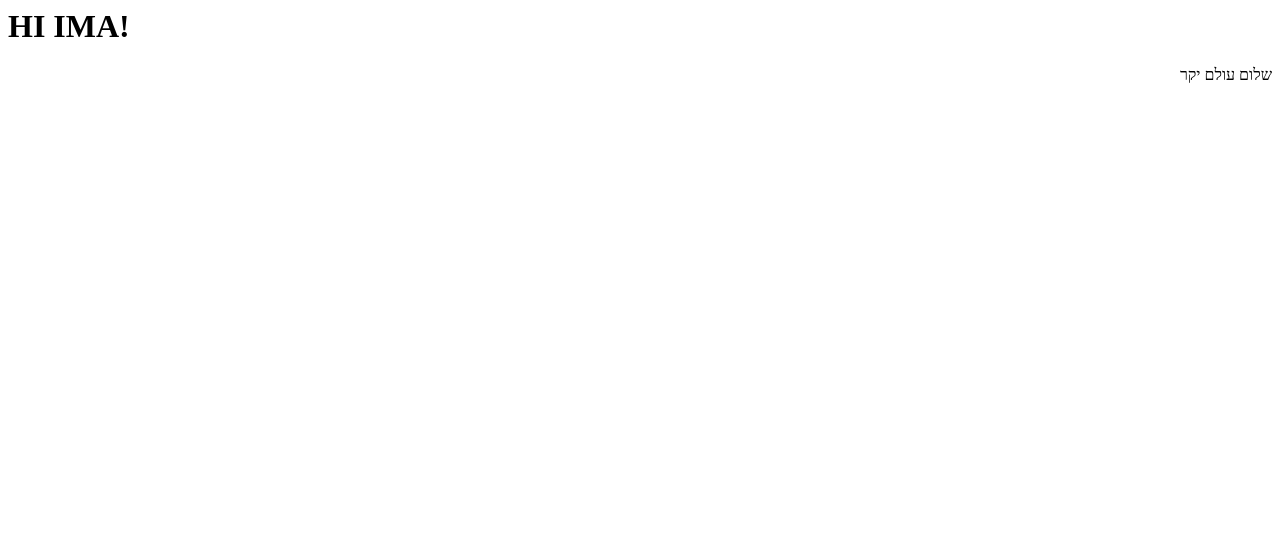
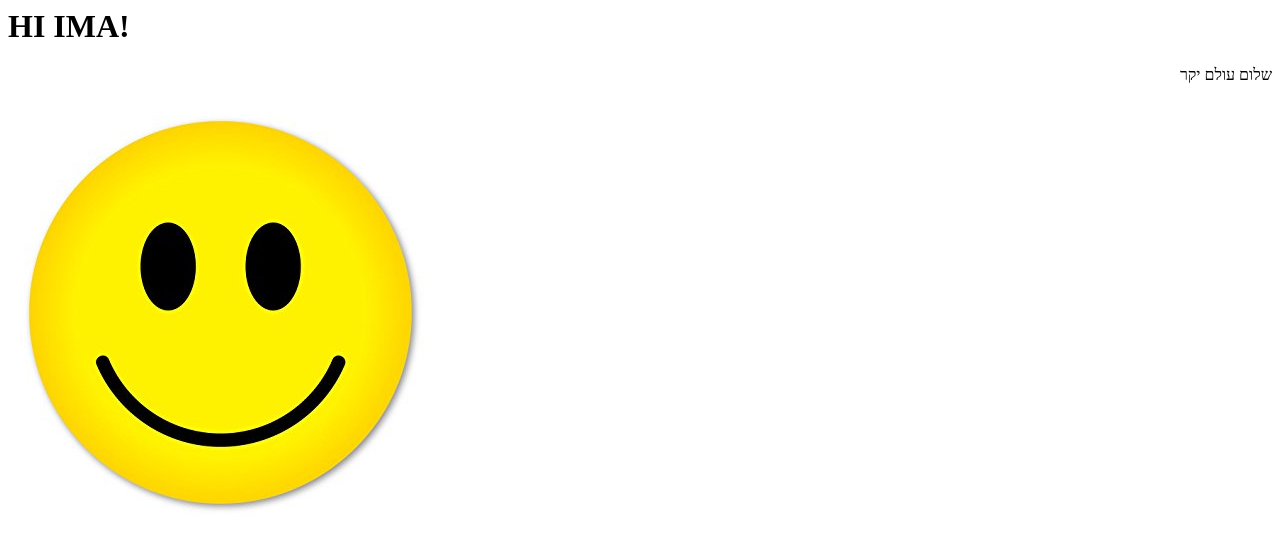
Before and after one commit to fanbaby/fanbaby.github.io, a plain HTML site: page index.html in a window 1280 px wide. Drawn offline with Linux system fonts and the light colour scheme.

Commit message:
Update index.html

```diff
--- a/index.html
+++ b/index.html
@@ -4,3 +4,4 @@
   <p dir=rtl>
   שלום עולם יקר
   </p>
+  <p><img src="51zLZbEVSTL._SX425_.jpg">
```
